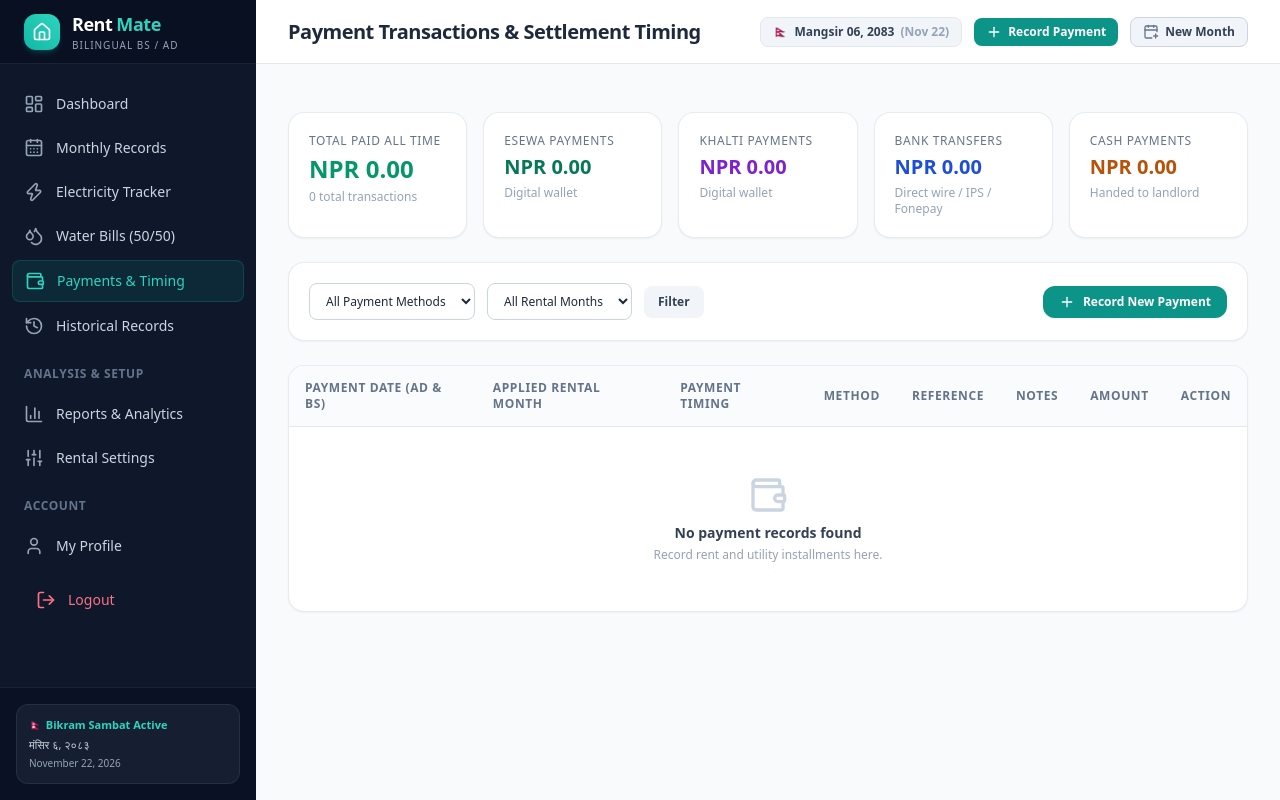
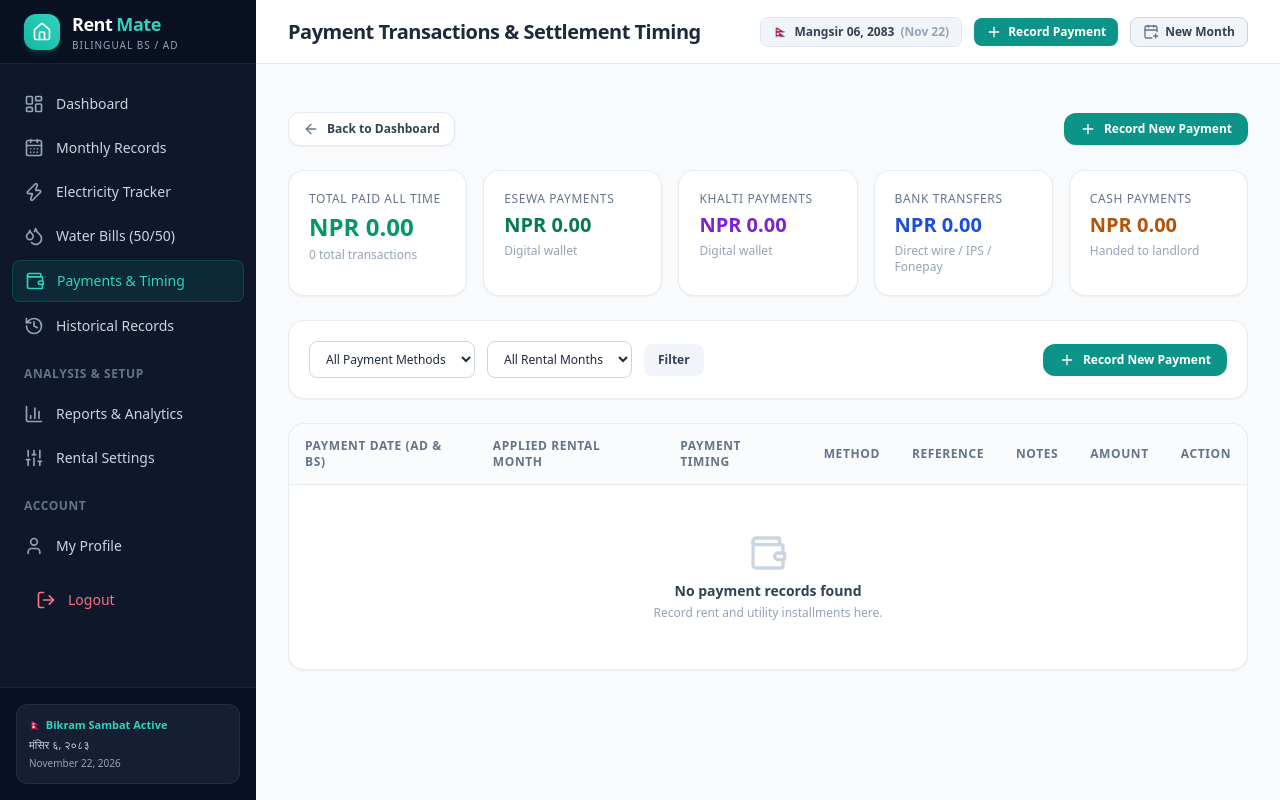
Before and after one commit to LipiAdhikari/RentMate, a Laravel app: page /payments in a window 1280 px wide. Run offline with Laravel 12, Linux system fonts and the light colour scheme; a user stored in the database is signed in; data comes from the database, SQL or seed files in the repository; data that the repository does not hold is empty; parts of the project's set-up code (start-up, migrations or seed data) failed here and were passed over; some libraries are stand-ins or nearby versions.

Commit message:
fix: add prominent Back buttons, backdrop dismiss, Escape key, and browser back navigation to Record Payment modal and payments page

```diff
--- a/resources/views/layouts/app.blade.php
+++ b/resources/views/layouts/app.blade.php
@@ -241,11 +241,16 @@
     </div>
 
     <!-- Global Record Payment Modal with Auto-Detection & Dual Calendars -->
-    <div id="global-payment-modal" class="fixed inset-0 z-50 bg-slate-900/50 backdrop-blur-sm hidden flex items-center justify-center p-4">
-        <div class="bg-white rounded-2xl max-w-lg w-full shadow-2xl border border-slate-200 overflow-hidden transform transition-all">
-            <div class="px-6 py-4 border-b border-slate-100 flex items-center justify-between bg-slate-50">
-                <div class="flex items-center gap-2">
-                    <div class="w-8 h-8 rounded-lg bg-teal-100 text-teal-700 flex items-center justify-center">
+    <div id="global-payment-modal" onclick="if(event.target === this) closeGlobalPaymentModal()" class="fixed inset-0 z-50 bg-slate-900/60 backdrop-blur-sm hidden flex items-center justify-center p-3 sm:p-4">
+        <div class="bg-white rounded-2xl max-w-lg w-full max-h-[92vh] flex flex-col shadow-2xl border border-slate-200 overflow-hidden transform transition-all">
+            <!-- Modal Header with Prominent Back Button -->
+            <div class="px-5 py-3.5 border-b border-slate-100 flex items-center justify-between bg-slate-50/90 shrink-0">
+                <div class="flex items-center gap-2.5">
+                    <button type="button" onclick="closeGlobalPaymentModal()" class="flex items-center gap-1.5 px-3 py-1.5 rounded-xl bg-white border border-slate-200 hover:bg-slate-100 text-xs font-bold text-slate-700 transition shadow-sm" title="Go Back">
+                        <i data-lucide="arrow-left" class="w-3.5 h-3.5"></i>
+                        <span>Back</span>
+                    </button>
+                    <div class="w-8 h-8 rounded-lg bg-teal-100 text-teal-700 flex items-center justify-center shrink-0">
                         <i data-lucide="wallet" class="w-4 h-4"></i>
                     </div>
                     <div>
@@ -253,11 +258,11 @@
                         <p class="text-[11px] text-slate-500">Auto-detects paid rent & late days (e.g. Jan rent paid Feb 15)</p>
                     </div>
                 </div>
-                <button type="button" onclick="closeGlobalPaymentModal()" class="text-slate-400 hover:text-slate-600">
+                <button type="button" onclick="closeGlobalPaymentModal()" class="p-1.5 rounded-lg text-slate-400 hover:text-slate-600 hover:bg-slate-100 transition" title="Close">
                     <i data-lucide="x" class="w-5 h-5"></i>
                 </button>
             </div>
-            <form action="{{ route('payments.store') }}" method="POST" class="p-6 space-y-4">
+            <form action="{{ route('payments.store') }}" method="POST" class="p-5 sm:p-6 space-y-4 overflow-y-auto flex-1">
                 @csrf
                 <div>
                     <label class="block text-xs font-semibold text-slate-700 mb-1">Rental Month to Clear *</label>
@@ -361,9 +366,12 @@
                     <input type="text" name="notes" placeholder="e.g. January rent cleared late on Feb 15" class="w-full text-sm rounded-lg border-slate-300 focus:ring-teal-500 focus:border-teal-500 px-3 py-2 border">
                 </div>
 
-                <div class="pt-2 flex items-center justify-end gap-2">
-                    <button type="button" onclick="closeGlobalPaymentModal()" class="px-4 py-2 text-xs font-semibold text-slate-600 bg-slate-100 hover:bg-slate-200 rounded-lg">Cancel</button>
-                    <button type="submit" class="px-5 py-2 text-xs font-bold text-white bg-teal-600 hover:bg-teal-700 rounded-lg shadow-sm">Save & Detect Clearance</button>
+                <div class="pt-3 border-t border-slate-100 flex items-center justify-between gap-3 shrink-0">
+                    <button type="button" onclick="closeGlobalPaymentModal()" class="flex items-center gap-1.5 px-4 py-2.5 text-xs font-semibold text-slate-600 hover:text-slate-900 bg-slate-100 hover:bg-slate-200 rounded-xl transition">
+                        <i data-lucide="arrow-left" class="w-3.5 h-3.5"></i>
+                        <span>Back</span>
+                    </button>
+                    <button type="submit" class="px-5 py-2.5 text-xs font-bold text-white bg-teal-600 hover:bg-teal-700 rounded-xl shadow-sm transition">Save & Detect Clearance</button>
                 </div>
             </form>
         </div>
@@ -408,11 +416,39 @@
             }
             modal.classList.remove('hidden');
             if (window.lucide) window.lucide.createIcons();
+
+            if (!window.location.hash.includes('record-payment')) {
+                history.pushState({ modal: 'record-payment' }, '', '#record-payment');
+            }
         }
 
-        function closeGlobalPaymentModal() {
-            document.getElementById('global-payment-modal').classList.add('hidden');
+        function closeGlobalPaymentModal(viaPopState = false) {
+            const modal = document.getElementById('global-payment-modal');
+            if (modal) modal.classList.add('hidden');
+            if (!viaPopState && window.location.hash.includes('record-payment')) {
+                history.back();
+            }
         }
+
+        // Close modals on browser / hardware Back button
+        window.addEventListener('popstate', function() {
+            closeGlobalPaymentModal(true);
+            if (typeof closeEditPaymentModal === 'function') {
+                closeEditPaymentModal(true);
+            }
+            closeDeleteModal(true);
+        });
+
+        // Close modals on Escape key
+        document.addEventListener('keydown', function(e) {
+            if (e.key === 'Escape') {
+                closeGlobalPaymentModal();
+                if (typeof closeEditPaymentModal === 'function') {
+                    closeEditPaymentModal();
+                }
+                closeDeleteModal();
+            }
+        });
 
         function confirmDelete(actionUrl, message = null) {
             const modal = document.getElementById('delete-confirm-modal');
--- a/resources/views/payments/index.blade.php
+++ b/resources/views/payments/index.blade.php
@@ -5,6 +5,18 @@
 
 @section('content')
 <div class="space-y-6">
+
+    <!-- Top Action / Back to Dashboard Bar -->
+    <div class="flex items-center justify-between">
+        <a href="{{ route('dashboard') }}" class="inline-flex items-center gap-2 px-3.5 py-2 text-xs font-semibold text-slate-700 hover:text-teal-600 bg-white border border-slate-200 rounded-xl hover:border-teal-300 transition shadow-sm">
+            <i data-lucide="arrow-left" class="w-4 h-4 text-slate-500"></i>
+            <span>Back to Dashboard</span>
+        </a>
+        <button type="button" onclick="openGlobalPaymentModal()" class="inline-flex items-center gap-2 px-4 py-2 text-xs font-bold text-white bg-teal-600 hover:bg-teal-700 rounded-xl shadow-sm transition">
+            <i data-lucide="plus" class="w-4 h-4"></i>
+            <span>Record New Payment</span>
+        </button>
+    </div>
 
     <!-- Payment Breakdown Summary Cards -->
     <div class="grid grid-cols-1 sm:grid-cols-2 lg:grid-cols-5 gap-4">
@@ -180,11 +192,15 @@
     </div>
 
     <!-- Edit Payment Modal -->
-    <div id="edit-payment-modal" class="fixed inset-0 z-50 bg-slate-900/50 backdrop-blur-sm hidden flex items-center justify-center p-4">
-        <div class="bg-white rounded-2xl max-w-lg w-full shadow-2xl border border-slate-200 overflow-hidden transform transition-all">
-            <div class="px-6 py-4 border-b border-slate-100 flex items-center justify-between bg-slate-50">
-                <div class="flex items-center gap-2">
-                    <div class="w-8 h-8 rounded-lg bg-teal-100 text-teal-700 flex items-center justify-center">
+    <div id="edit-payment-modal" onclick="if(event.target === this) closeEditPaymentModal()" class="fixed inset-0 z-50 bg-slate-900/60 backdrop-blur-sm hidden flex items-center justify-center p-3 sm:p-4">
+        <div class="bg-white rounded-2xl max-w-lg w-full max-h-[92vh] flex flex-col shadow-2xl border border-slate-200 overflow-hidden transform transition-all">
+            <div class="px-5 py-3.5 border-b border-slate-100 flex items-center justify-between bg-slate-50/90 shrink-0">
+                <div class="flex items-center gap-2.5">
+                    <button type="button" onclick="closeEditPaymentModal()" class="flex items-center gap-1.5 px-3 py-1.5 rounded-xl bg-white border border-slate-200 hover:bg-slate-100 text-xs font-bold text-slate-700 transition shadow-sm" title="Go Back">
+                        <i data-lucide="arrow-left" class="w-3.5 h-3.5"></i>
+                        <span>Back</span>
+                    </button>
+                    <div class="w-8 h-8 rounded-lg bg-teal-100 text-teal-700 flex items-center justify-center shrink-0">
                         <i data-lucide="edit-3" class="w-4 h-4"></i>
                     </div>
                     <div>
@@ -192,11 +208,11 @@
                         <p class="text-[11px] text-slate-500">Update payment details and recompute balance</p>
                     </div>
                 </div>
-                <button type="button" onclick="closeEditPaymentModal()" class="text-slate-400 hover:text-slate-600">
+                <button type="button" onclick="closeEditPaymentModal()" class="p-1.5 rounded-lg text-slate-400 hover:text-slate-600 hover:bg-slate-100 transition" title="Close">
                     <i data-lucide="x" class="w-5 h-5"></i>
                 </button>
             </div>
-            <form id="edit-payment-form" method="POST" class="p-6 space-y-4">
+            <form id="edit-payment-form" method="POST" class="p-5 sm:p-6 space-y-4 overflow-y-auto flex-1">
                 @csrf
                 @method('PUT')
 
@@ -284,9 +300,12 @@
                     <input type="text" name="notes" id="edit_payment_notes" placeholder="e.g. Rent installment" class="w-full text-sm rounded-lg border-slate-300 focus:ring-teal-500 focus:border-teal-500 px-3 py-2 border">
                 </div>
 
-                <div class="pt-2 flex items-center justify-end gap-2">
-                    <button type="button" onclick="closeEditPaymentModal()" class="px-4 py-2 text-xs font-semibold text-slate-600 bg-slate-100 hover:bg-slate-200 rounded-lg">Cancel</button>
-                    <button type="submit" class="px-5 py-2 text-xs font-bold text-white bg-teal-600 hover:bg-teal-700 rounded-lg shadow-sm">Update Payment</button>
+                <div class="pt-3 border-t border-slate-100 flex items-center justify-between gap-3 shrink-0">
+                    <button type="button" onclick="closeEditPaymentModal()" class="flex items-center gap-1.5 px-4 py-2.5 text-xs font-semibold text-slate-600 hover:text-slate-900 bg-slate-100 hover:bg-slate-200 rounded-xl transition">
+                        <i data-lucide="arrow-left" class="w-3.5 h-3.5"></i>
+                        <span>Back</span>
+                    </button>
+                    <button type="submit" class="px-5 py-2.5 text-xs font-bold text-white bg-teal-600 hover:bg-teal-700 rounded-xl shadow-sm transition">Update Payment</button>
                 </div>
             </form>
         </div>
@@ -321,6 +340,10 @@
 
         modal.classList.remove('hidden');
         if (window.lucide) window.lucide.createIcons();
+
+        if (!window.location.hash.includes('edit-payment')) {
+            history.pushState({ modal: 'edit-payment' }, '', '#edit-payment');
+        }
     }
 
     function syncEditBsDate() {
@@ -347,8 +370,12 @@
         }
     }
 
-    function closeEditPaymentModal() {
-        document.getElementById('edit-payment-modal').classList.add('hidden');
+    function closeEditPaymentModal(viaPopState = false) {
+        const modal = document.getElementById('edit-payment-modal');
+        if (modal) modal.classList.add('hidden');
+        if (!viaPopState && window.location.hash.includes('edit-payment')) {
+            history.back();
+        }
     }
 </script>
 @endpush
```
Also changed, not shown: tests/Feature/RentMateTest.php (+16 -0 lines).
